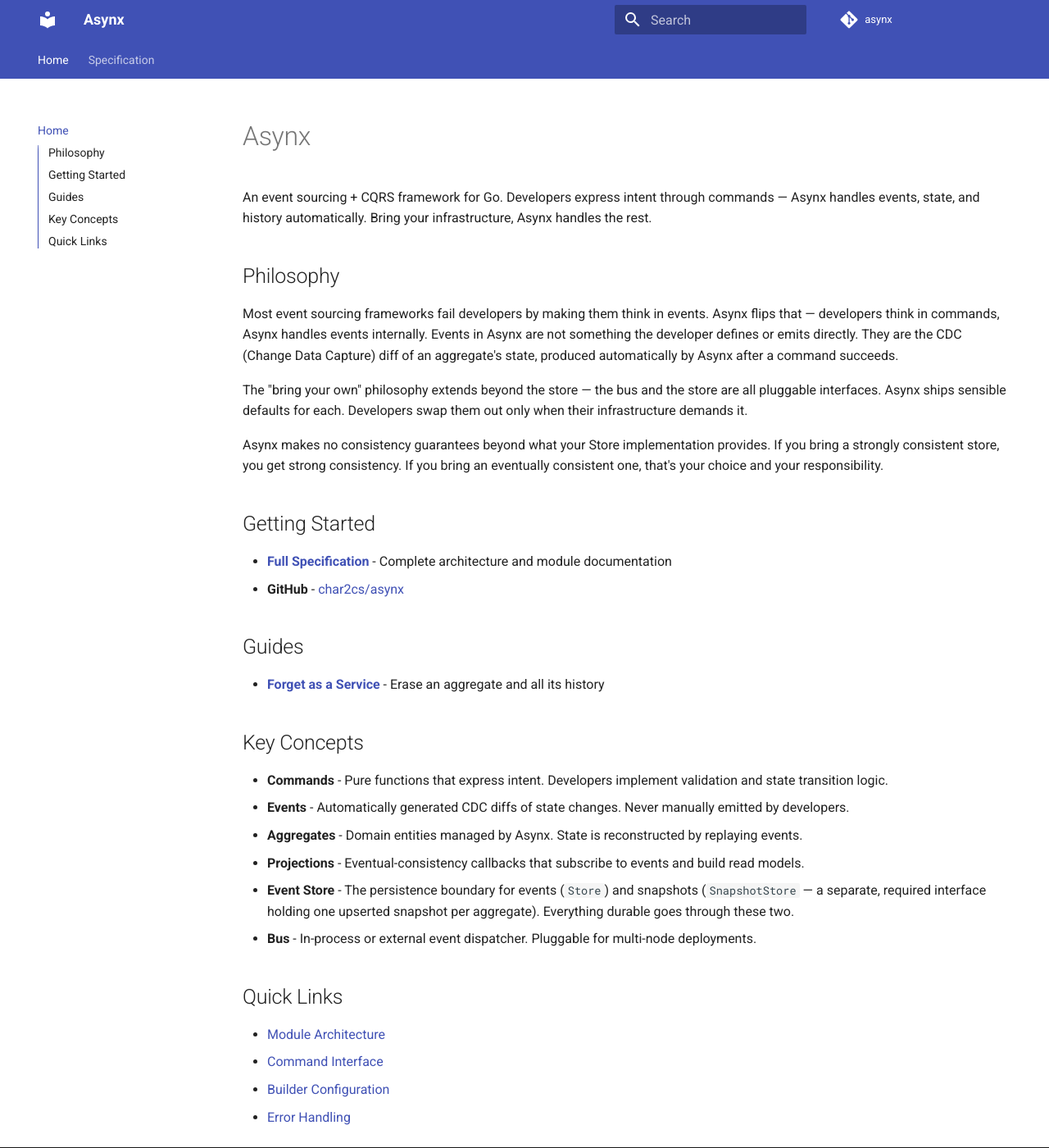
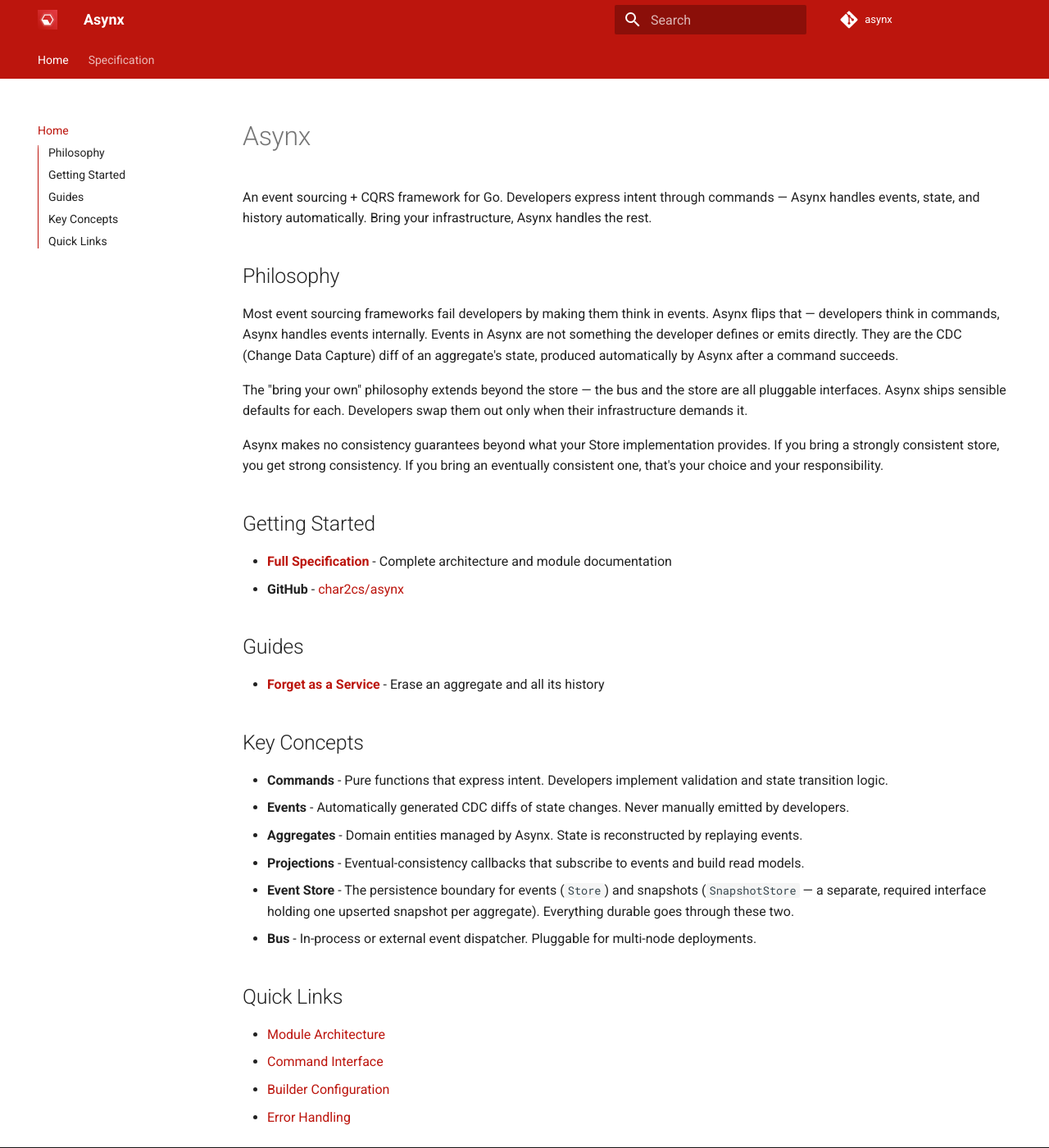
Before and after one commit to char2cs/asynx, an MkDocs documentation site: the page built from docs/index.md, in a window 1280 px wide and 1400 px high. Shown: the whole window at 82% size. Built offline with MkDocs 1.6.1 and Material for MkDocs 9.7.7, drawn with Linux system fonts in a browser that asks for light colours; comment, search, counter and statistics services are not loaded.

Commit message:
docs: add the Asynx banner to the README and the icon to the docs site
The icon is the docs logo and favicon; the Material theme takes the brand red.
edit_uri now points at develop.

Co-Authored-By: Claude Sonnet 5.5 <noreply@anthropic.com>

```diff
--- /dev/null
+++ b/docs/stylesheets/extra.css
@@ -0,0 +1,6 @@
+:root {
+  --md-primary-fg-color: #bc150d;
+  --md-primary-fg-color--light: #e73d46;
+  --md-primary-fg-color--dark: #8f0f09;
+  --md-accent-fg-color: #e73d46;
+}
--- a/mkdocs.yml
+++ b/mkdocs.yml
@@ -3,10 +3,12 @@ site_description: An event sourcing + CQRS framework for Go
 site_author: Rabbyte
 repo_url: https://github.com/char2cs/asynx
 repo_name: asynx
-edit_uri: edit/docs/initial-spec/docs/
+edit_uri: edit/develop/docs/
 
 theme:
   name: material
+  logo: assets/icon.svg
+  favicon: assets/icon.svg
   features:
     - navigation.instant
     - navigation.tabs
@@ -16,6 +18,9 @@ theme:
     - search.highlight
     - content.code.copy
     - content.code.select
+
+extra_css:
+  - stylesheets/extra.css
 
 extra_javascript:
   - https://cdn.jsdelivr.net/npm/mermaid/dist/mermaid.min.js
```
Also changed, not shown: README.md (+4 -0 lines), docs/assets/banner.svg (added), docs/assets/icon.svg (added).
